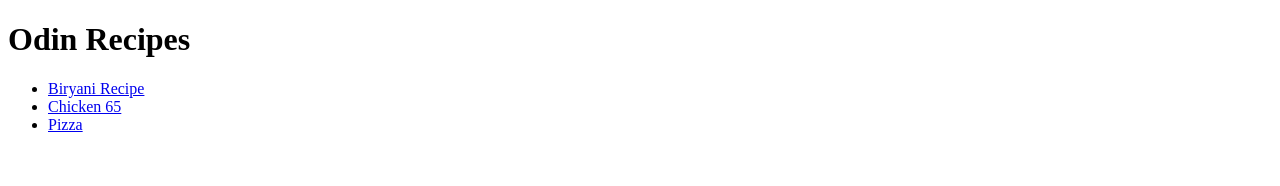
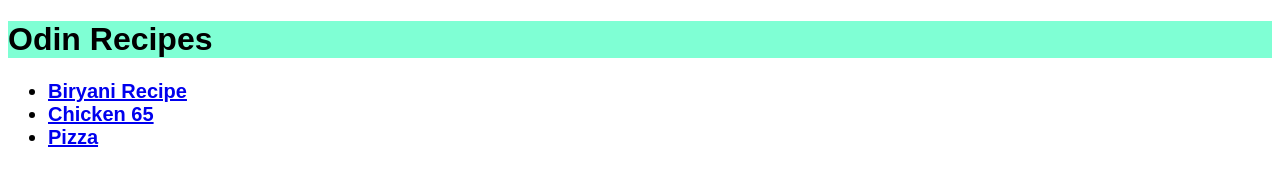
Before and after one commit to dimpurohan/odin-recipes, a plain HTML site: page index.html in a window 1280 px wide. Drawn offline with Linux system fonts and the light colour scheme.

Commit message:
Updated using css

```diff
--- a/index.html
+++ b/index.html
@@ -4,14 +4,15 @@
     <meta charset="UTF-8">
     <meta name="viewport" content="width=device-width, initial-scale=1.0">
     <title>Document</title>
+    <link rel="stylesheet" href="styles.css">
 </head>
 <body>
     <h1>Odin Recipes</h1>
-        <ul>
-            <li><a href=".//odin-recipes/recipes/biryani.html"> Biryani Recipe</a></li>
-            <li><a href=".//odin-recipes/recipes/chicken65.html">Chicken 65</a></li>
-            <li><a href=".//odin-recipes/recipes/pizza.html">Pizza</a></li>
-        </ul>
+    <ul>
+        <li><a href=".//odin-recipes/recipes/biryani.html"> Biryani Recipe</a></li>
+        <li><a href=".//odin-recipes/recipes/chicken65.html">Chicken 65</a></li>
+        <li><a href=".//odin-recipes/recipes/pizza.html">Pizza</a></li>
+    </ul>
 
 </body>
 </html>
--- /dev/null
+++ b/styles.css
@@ -0,0 +1,18 @@
+
+body {
+
+    font-family: sans-serif;
+}
+
+h1 {
+
+background-color: aquamarine;
+
+}
+
+ul {
+
+    font-weight: 600;
+    font-size: 20px;
+
+}
```
